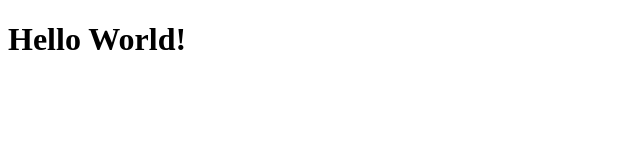
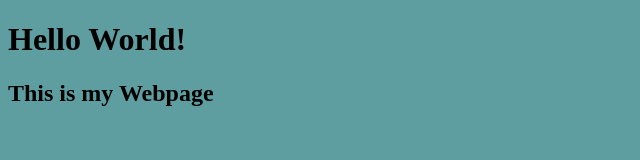
Before and after one commit to maninzo1/Mary-repository, a plain HTML site: page index.html in a window 1280 px wide. Shown: the whole page, without its empty margins (0-640 px from the left). Drawn offline with Linux system fonts and the light colour scheme.

Commit message:
add style.css, connect to index.html

```diff
--- a/index.html
+++ b/index.html
@@ -2,8 +2,11 @@
 <html lang="en">
   <head>
     <title>My Website</title>
+    <link rel="stylesheet" href="style.css">
+  <title>My Website</title>
   </head>
   <body>
     <h1>Hello World!</h1>
+    <h2>This is my Webpage</h2>
   </body>
 </html>
--- /dev/null
+++ b/style.css
@@ -0,0 +1,3 @@
+body {
+    background: cadetblue;
+  }
```
